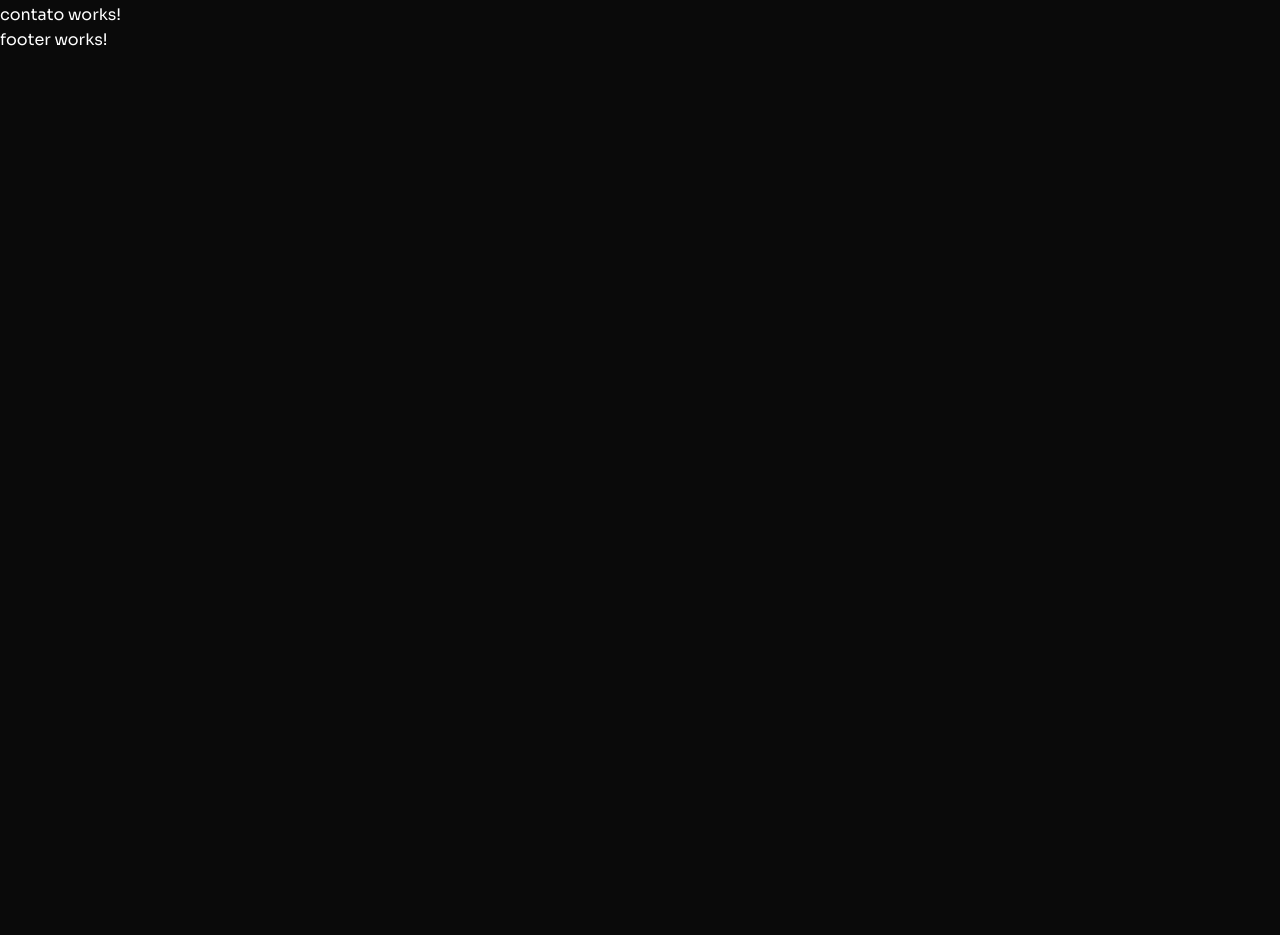
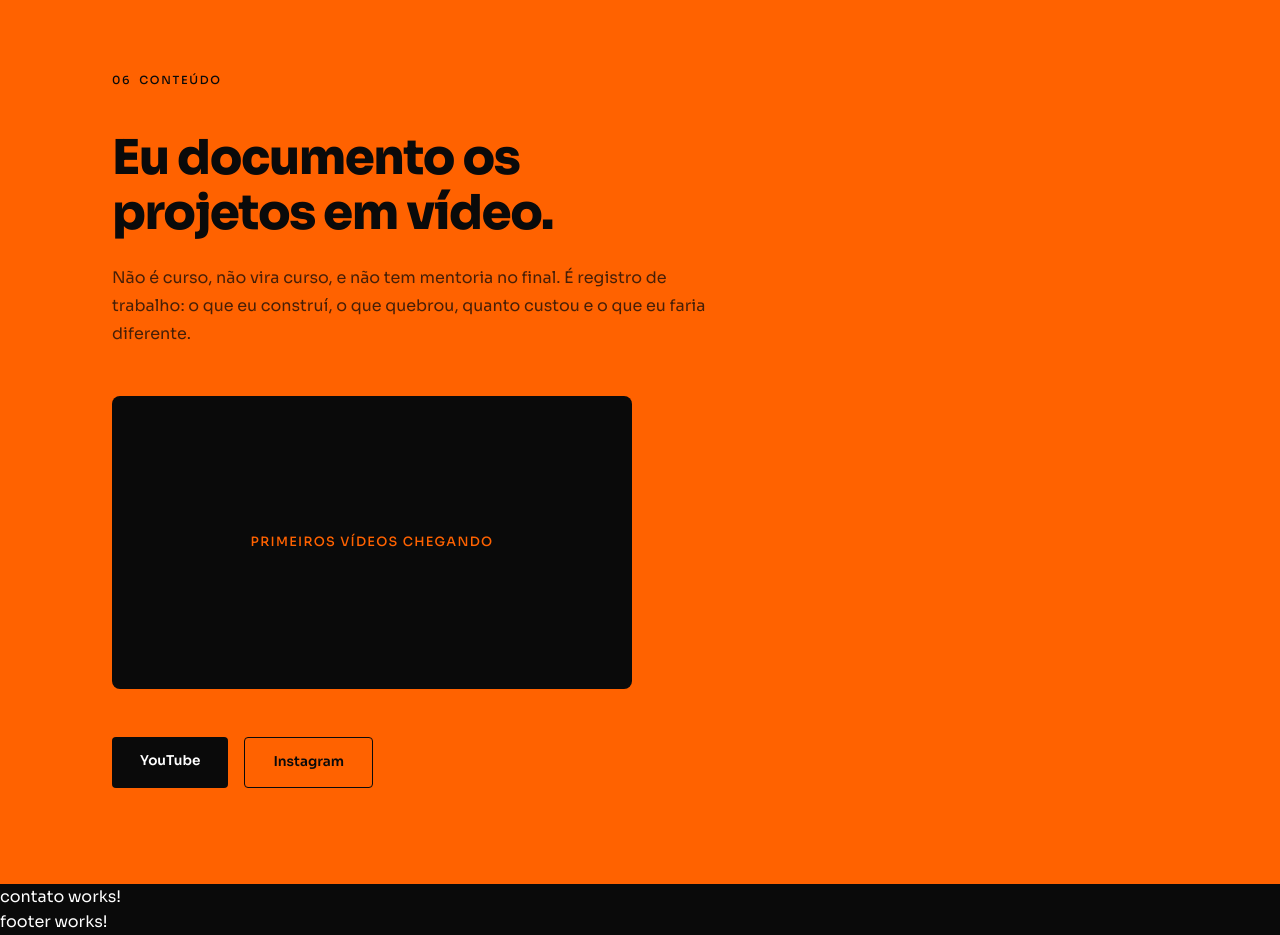
Before and after one commit to denetodev/deneto.dev, an Angular app: page / in a window 1280 px wide. Shown: the part 4784-5719 px from the top of the page. Before the commit the page ends 4837 px from the top, so only its background shows below. Built offline with nearby package versions, Linux system fonts and the light colour scheme.

Commit message:
feat: seção Conteúdo (laranja)

```diff
--- a/src/app/components/conteudo/conteudo.html
+++ b/src/app/components/conteudo/conteudo.html
@@ -1 +1,28 @@
-<p>conteudjghjhj !</p>
+<section class="conteudo" id="conteudo">
+    <div class="conteudo__inner container">
+        <div class="section-label">
+            <span class="label-number">06</span>
+            <span>CONTEÚDO</span>
+        </div>
+
+        <h2 class="conteudo__title">Eu documento os projetos em vídeo.</h2>
+
+        <p class="conteudo__desc">
+            Não é curso, não vira curso, e não tem mentoria no final. É registro de trabalho: o que eu construí, o que
+            quebrou, quanto custou e o que eu faria diferente.
+        </p>
+
+        <div class="conteudo__preview">
+            <div class="conteudo__card">
+                <p>primeiros vídeos chegando</p>
+            </div>
+        </div>
+
+        <div class="conteudo__actions">
+            <a href="https://youtube.com/@denetodev" target="_blank" rel="noopener"
+                class="conteudo__btn conteudo__btn--yt">YouTube</a>
+            <a href="https://instagram.com/denetodev" target="_blank" rel="noopener"
+                class="conteudo__btn conteudo__btn--ig">Instagram</a>
+        </div>
+    </div>
+</section>
--- a/src/app/components/conteudo/conteudo.scss
+++ b/src/app/components/conteudo/conteudo.scss
@@ -0,0 +1,109 @@
+.conteudo {
+    background-color: var(--color-orange);
+    color: var(--color-black);
+    padding: 6rem 0;
+
+    .section-label {
+        color: var(--color-black);
+
+        .label-number {
+            color: var(--color-black);
+        }
+    }
+
+    &__title {
+        font-size: clamp(2rem, 4vw, 3rem);
+        font-weight: 800;
+        line-height: 1.15;
+        letter-spacing: -0.03em;
+        margin-bottom: 1.5rem;
+        max-width: 600px;
+    }
+
+    &__desc {
+        font-size: 1rem;
+        line-height: 1.75;
+        color: rgba(10, 10, 10, 0.75);
+        max-width: 620px;
+        margin-bottom: 3rem;
+    }
+
+    // Preview card
+    &__preview {
+        margin-bottom: 3rem;
+    }
+
+    &__card {
+        background-color: var(--color-black);
+        border-radius: 8px;
+        max-width: 520px;
+        aspect-ratio: 16 / 9;
+        display: flex;
+        align-items: center;
+        justify-content: center;
+
+        p {
+            font-size: 0.8rem;
+            font-weight: 500;
+            letter-spacing: 0.1em;
+            text-transform: uppercase;
+            color: var(--color-orange);
+        }
+    }
+
+    // Botões
+    &__actions {
+        display: flex;
+        gap: 1rem;
+    }
+
+    &__btn {
+        font-family: var(--font);
+        font-size: 0.85rem;
+        font-weight: 600;
+        padding: 0.85rem 1.75rem;
+        border-radius: 4px;
+        cursor: pointer;
+        transition: all var(--ease);
+
+        &--yt {
+            background-color: var(--color-black);
+            color: var(--color-white);
+
+            &:hover {
+                background-color: #1a1a1a;
+            }
+        }
+
+        &--ig {
+            background-color: transparent;
+            color: var(--color-black);
+            border: 1px solid var(--color-black);
+
+            &:hover {
+                background-color: rgba(10, 10, 10, 0.1);
+            }
+        }
+    }
+
+    // === MOBILE ===
+    @media (max-width: 768px) {
+        padding: 4rem 0;
+
+        &__title {
+            font-size: 1.8rem;
+        }
+
+        &__card {
+            max-width: 100%;
+        }
+
+        &__actions {
+            flex-direction: column;
+
+            .conteudo__btn {
+                text-align: center;
+            }
+        }
+    }
+}
```
